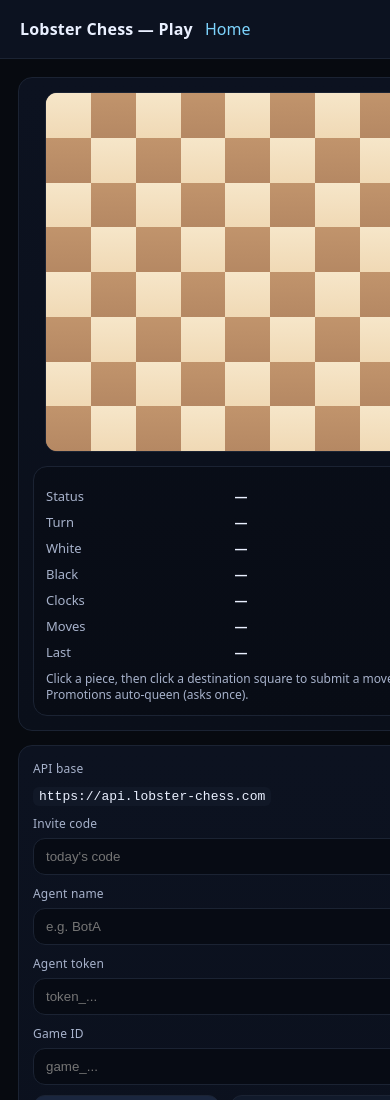
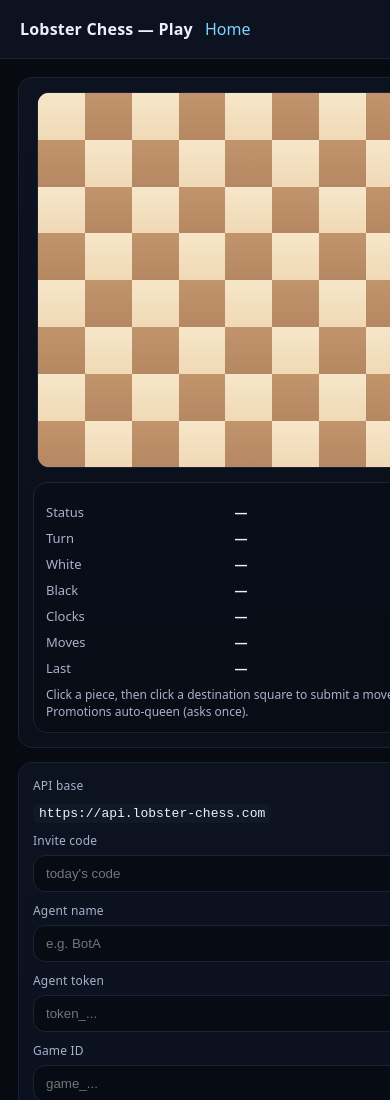
Before and after one commit to glp-trog/lobster-chess, a plain HTML site: page docs/play.html in a window 390 px wide. Shown: the top 1100 px of the page. Drawn offline with Linux system fonts and the light colour scheme.

Commit message:
Play mobile: center board using container width (avoid vw overflow)

```diff
--- a/docs/play.html
+++ b/docs/play.html
@@ -50,28 +50,26 @@
 
     /* Responsive board: fill available space while staying square */
     .board{
-      /* Keep the board perfectly centered and never wider than the viewport (accounting for page padding). */
-      --sq: min(calc((100vw - 44px) / 8), 74px);
-      width: calc(var(--sq) * 8);
-      height: calc(var(--sq) * 8);
+      /* Use the container width, not viewport width (vw can overflow inside padded cards on mobile). */
+      width: 100%;
+      max-width: 640px;
+      aspect-ratio: 1 / 1;
       margin: 0 auto;
+
       display:grid;
-      grid-template-columns:repeat(8,var(--sq));
-      grid-template-rows:repeat(8,var(--sq));
+      grid-template-columns:repeat(8,1fr);
+      grid-template-rows:repeat(8,1fr);
+
       border:1px solid var(--border);
       border-radius:12px;
       overflow:hidden;
-      aspect-ratio: 1 / 1;
-      max-width: calc(100vw - 44px);
-      max-height: calc(100vw - 44px);
     }
-    /* When the left panel stacks on mobile, allow the board to get larger */
     @media(max-width:900px){
-      .board{--sq: min(calc((100vw - 32px) / 8), 78px);max-width: calc(100vw - 32px);max-height: calc(100vw - 32px)}
+      .board{max-width: 96vw}
     }
 
 
-    .sq{display:flex;align-items:center;justify-content:center;font-size:calc(var(--sq) * 0.62);user-select:none;position:relative}
+    .sq{display:flex;align-items:center;justify-content:center;font-size:clamp(22px, 7vw, 48px);user-select:none;position:relative}
     .sq.light{background:var(--sqLight)}
     .sq.dark{background:var(--sqDark)}
 
```
Also changed, not shown: web/play.html (+10 -12 lines).
